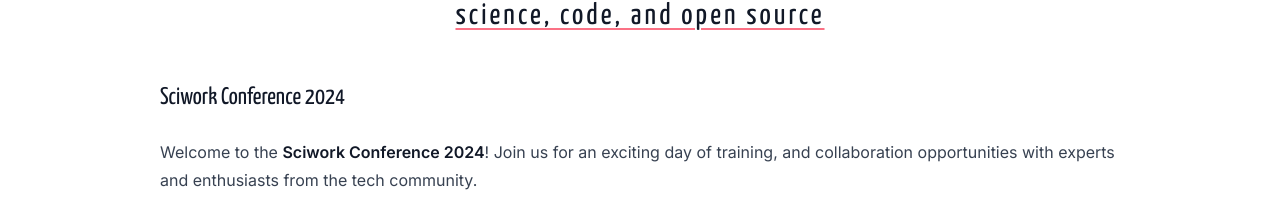
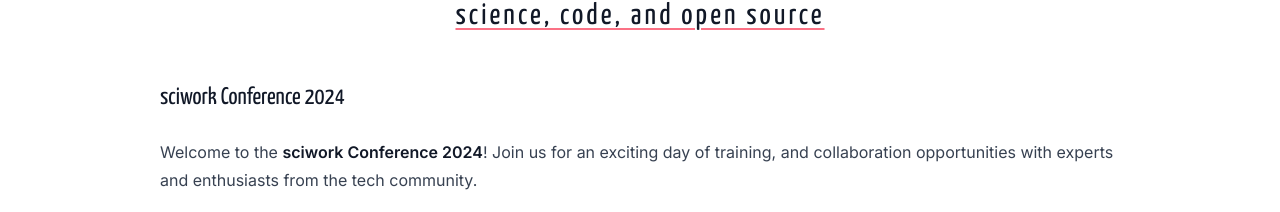
Before and after one commit to sciwork/swconf2024, a Next.js app: page / in a window 1280 px wide. Shown: the part 500-712 px from the top of the page. Built offline with nearby package versions, Linux system fonts and the light colour scheme.

Commit message:
correct typos

```diff
--- a/contents/home.mdx
+++ b/contents/home.mdx
@@ -1,7 +1,7 @@
 # science, code, and open source
 
-## Sciwork Conference 2024
-Welcome to the **Sciwork Conference 2024**! Join us for an exciting day of training, and collaboration opportunities with experts and enthusiasts from the tech community.
+## sciwork Conference 2024
+Welcome to the **sciwork Conference 2024**! Join us for an exciting day of training, and collaboration opportunities with experts and enthusiasts from the tech community.
 
 ## NASA TOPS Training
 
@@ -18,7 +18,7 @@
 
 ## Registration
 Spots are limited!
-[Click here to register now on KKTIX](https://sciwork.kktix.cc/events/sciwork-conference-20241214-ntu) and secure your place at the Sciwork Conference 2024.
+[Click here to register now on KKTIX](https://sciwork.kktix.cc/events/sciwork-conference-20241214-ntu) and secure your place at the sciwork Conference 2024.
 
 ## About sciwork
 
```
